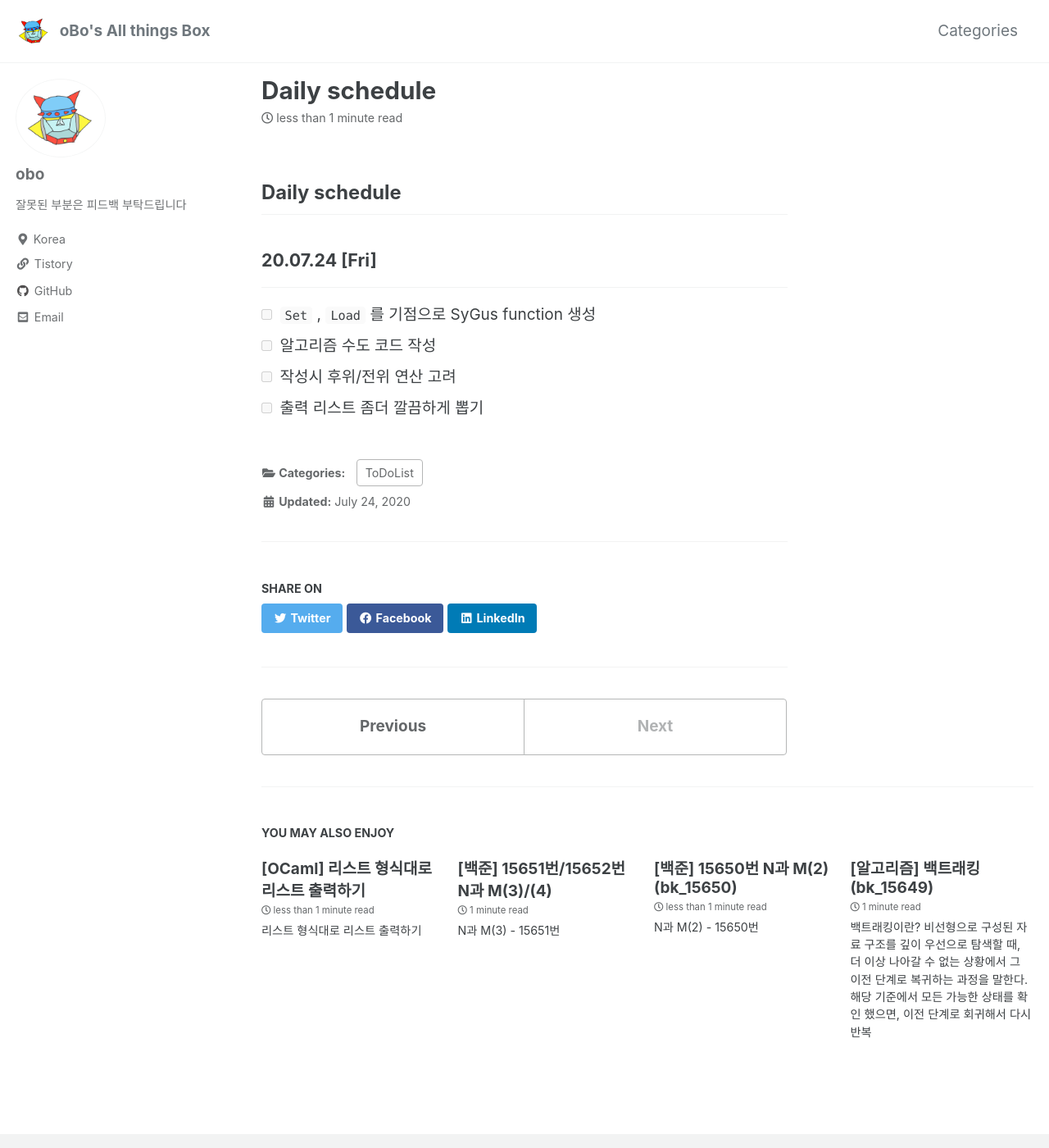
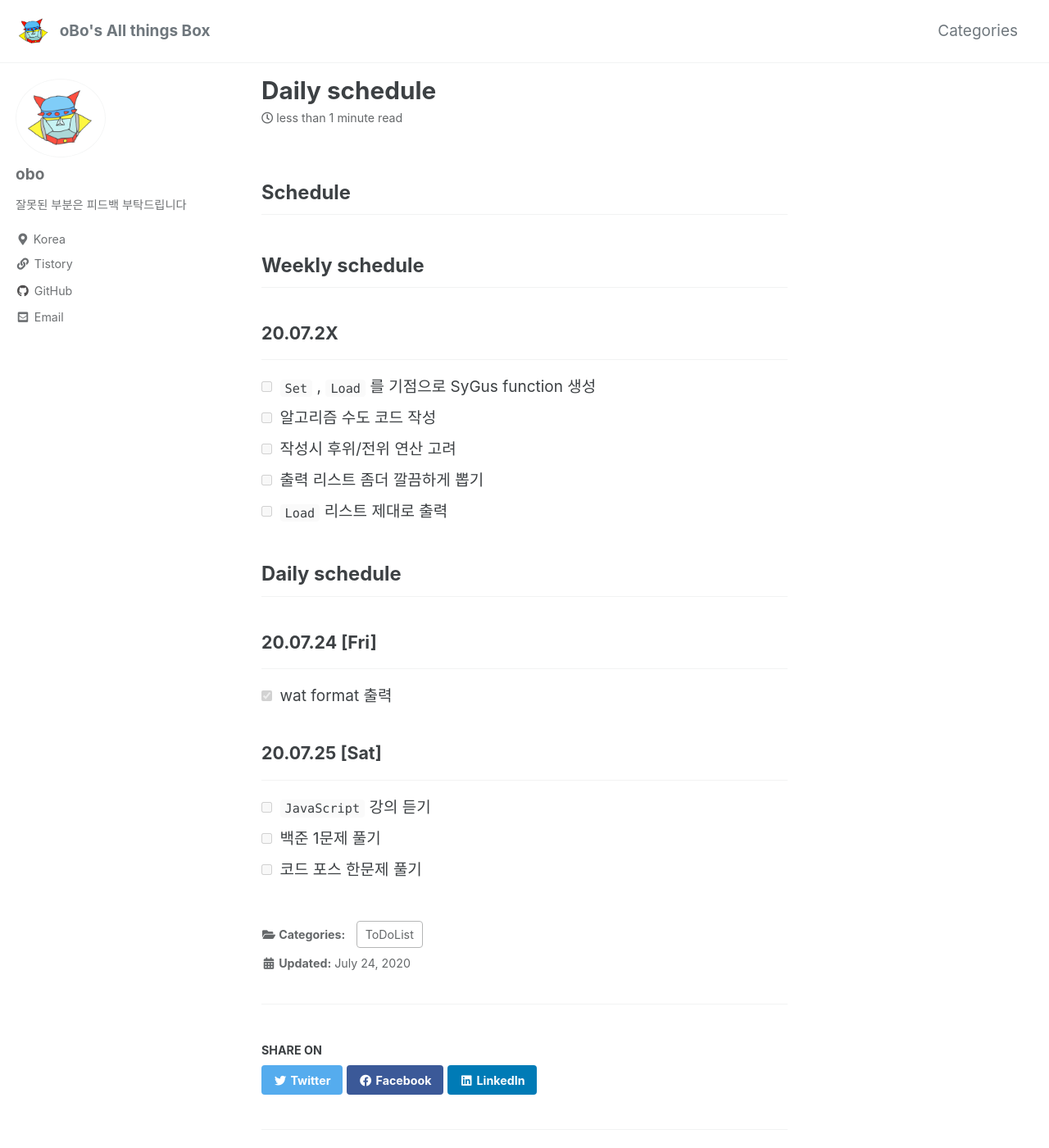
Before and after one commit to ggh-png/happyOBO.github.io, a Jekyll site: the page built from _posts/2020-07-24-TodoList-post.md, in a window 1280 px wide and 1400 px high. Shown: the whole window at 82% size. Built offline with Jekyll 4.4.1, drawn with Linux system fonts in a browser that asks for light colours; cached includes are drawn as plain includes.

Commit message:
Update 2020-07-24-TodoList-post.md

````diff
--- a/_posts/2020-07-24-TodoList-post.md
+++ b/_posts/2020-07-24-TodoList-post.md
@@ -3,12 +3,27 @@ title: "Daily schedule"
 date: 2020-07-24 16:00:28 -0400
 categories: ToDoList
 ---
+## Schedule
+
+## Weekly schedule
+
+### 20.07.2X
+***
+- [ ] ```Set``` , ```Load``` 를 기점으로 SyGus function 생성
+- [ ] 알고리즘 수도 코드 작성
+- [ ] 작성시 후위/전위 연산 고려
+- [ ] 출력 리스트 좀더 깔끔하게 뽑기
+- [ ] ```Load``` 리스트 제대로 출력
+
 
 ## Daily schedule
 
 ### 20.07.24 [Fri]
 ***
-- [ ] ```Set``` , ```Load``` 를 기점으로 SyGus function 생성
-- [ ] 알고리즘 수도 코드 작성
-- [ ] 작성시 후위/전위 연산 고려
-- [ ] 출력 리스트 좀더 깔끔하게 뽑기
+- [x] wat format 출력
+
+### 20.07.25 [Sat]
+***
+- [ ] ```JavaScript``` 강의 듣기
+- [ ] 백준 1문제 풀기
+- [ ] 코드 포스 한문제 풀기
````
